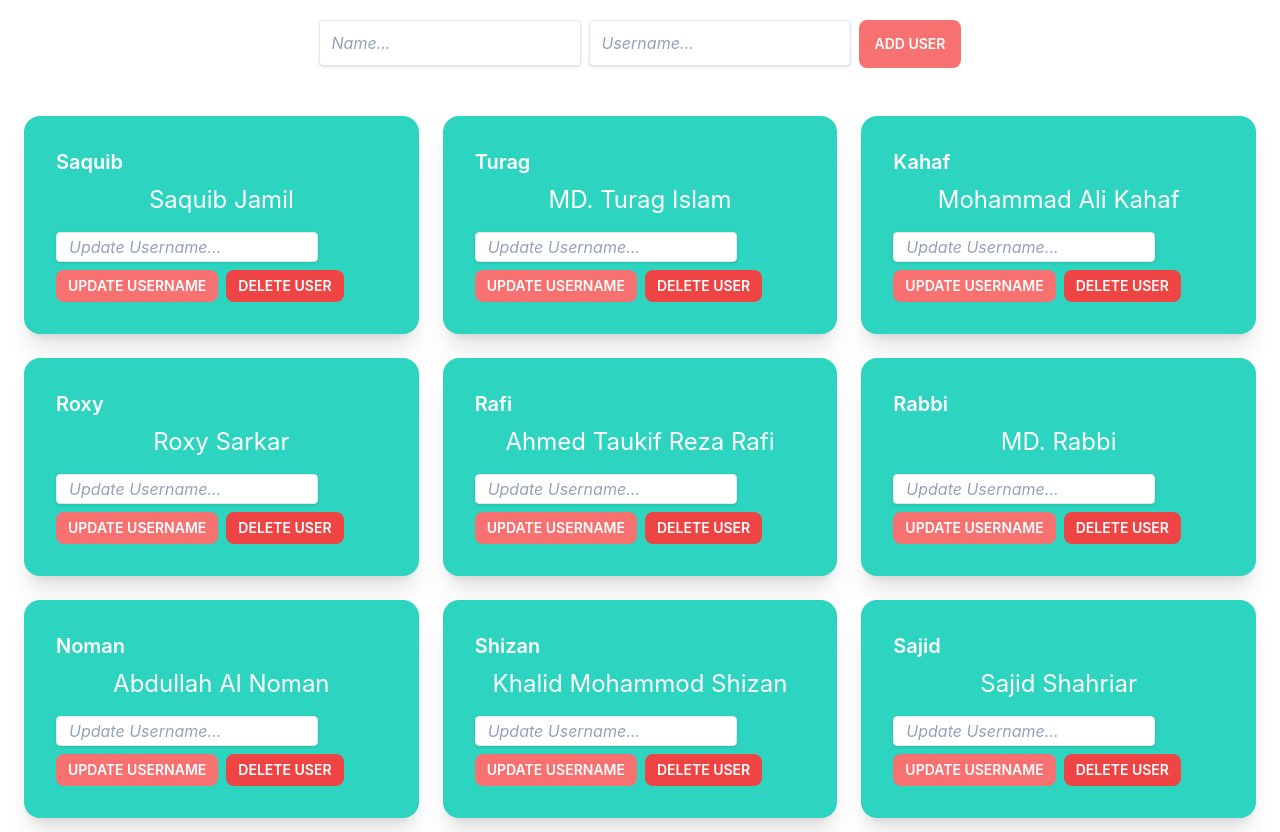
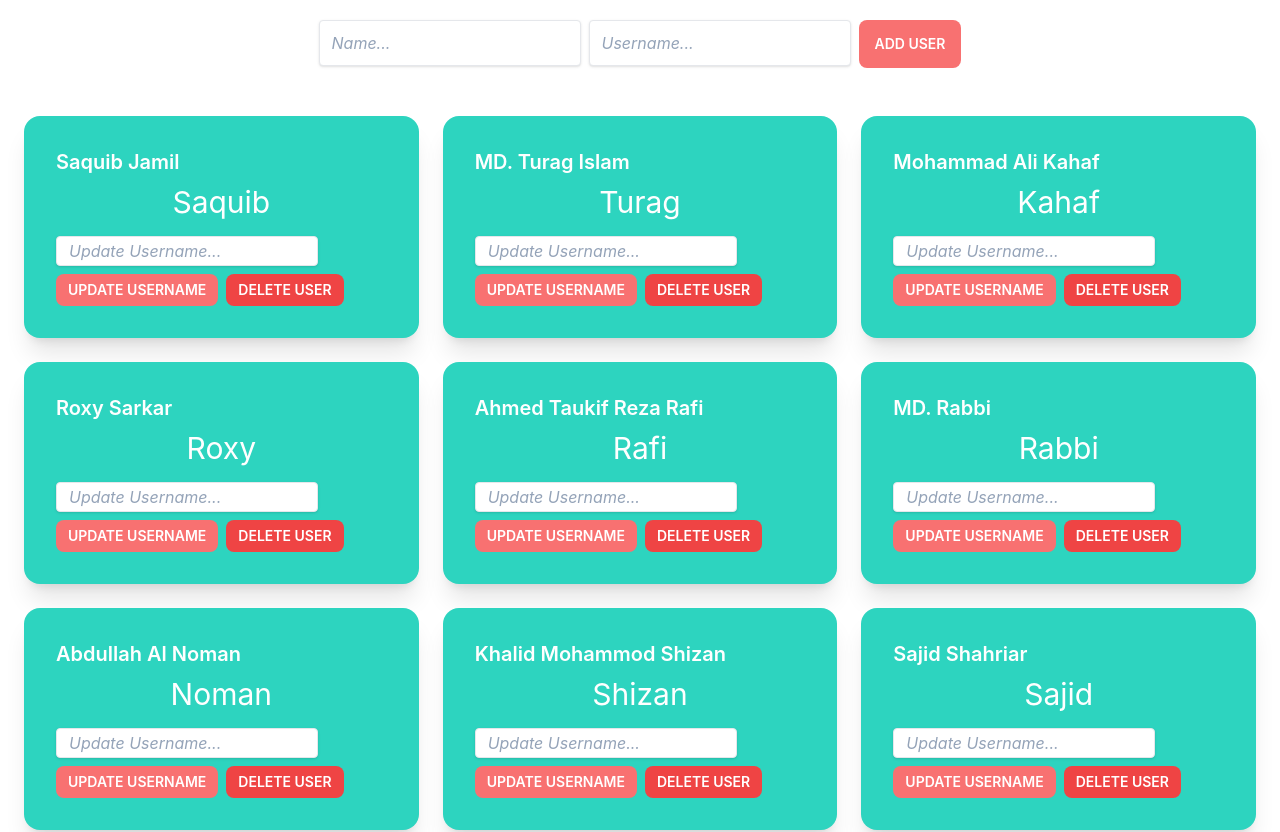
Before and after one commit to faizulislamfair/redux-crud-app, a React (Create React App) app: page / in a window 1280 px wide. Shown: the top 832 px of the page. Built offline with nearby package versions, Linux system fonts and the light colour scheme.

Commit message:
username update

```diff
--- a/src/App.js
+++ b/src/App.js
@@ -1,6 +1,6 @@
 import './App.css';
 import { useSelector, useDispatch } from 'react-redux';
-import { addUser, deleteUser } from './features/Users';
+import { addUser, deleteUser, updateUsername } from './features/Users';
 import { useState } from 'react';
 
 function App() {
@@ -49,12 +49,12 @@ function App() {
 
       <div className="grid gap-6 grid-cols-1 md:grid-cols-2 lg:grid-cols-3 m-6 mt-12">
         {
-          userList.map(user => {
+          userList?.map(user => {
             return (
               <div className="card bg-teal-400 text-primary-content shadow-xl">
                 <div className="card-body">
-                  <h2 className="card-title">{user.username}</h2>
-                  <p className='text-2xl'>{user.name}</p>
+                  <h2 className="card-title">{user.name}</h2>
+                  <p className='text-3xl'>{user.username}</p>
                   <div className="card-actions mt-2">
 
                     <input
@@ -66,7 +66,7 @@ function App() {
                       }}
                     />
 
-                    <button className='btn bg-red-400 border-none text-white btn-sm'>Update Username</button>
+                    <button onClick={() => { dispatch(updateUsername({ id: user.id, username: newUsername })) }} className='btn bg-red-400 border-none text-white btn-sm'>Update Username</button>
 
 
 
--- a/src/features/Users.js
+++ b/src/features/Users.js
@@ -12,9 +12,17 @@ export const userSlice = createSlice({
 
         deleteUser: (state, action) => {
             state.value = state.value.filter(user => user.id !== action.payload.id);
+        },
+
+        updateUsername: (state, action) => {
+            state.value.map(user => {
+                if (user.id === action.payload.id) {
+                    user.username = action.payload.username;
+                }
+            })
         }
     }
 })
 
-export const { addUser, deleteUser } = userSlice.actions;
+export const { addUser, deleteUser, updateUsername } = userSlice.actions;
 export default userSlice.reducer;
```
Also changed, not shown: 1 other file (tests, documents, lock files or other folders).
